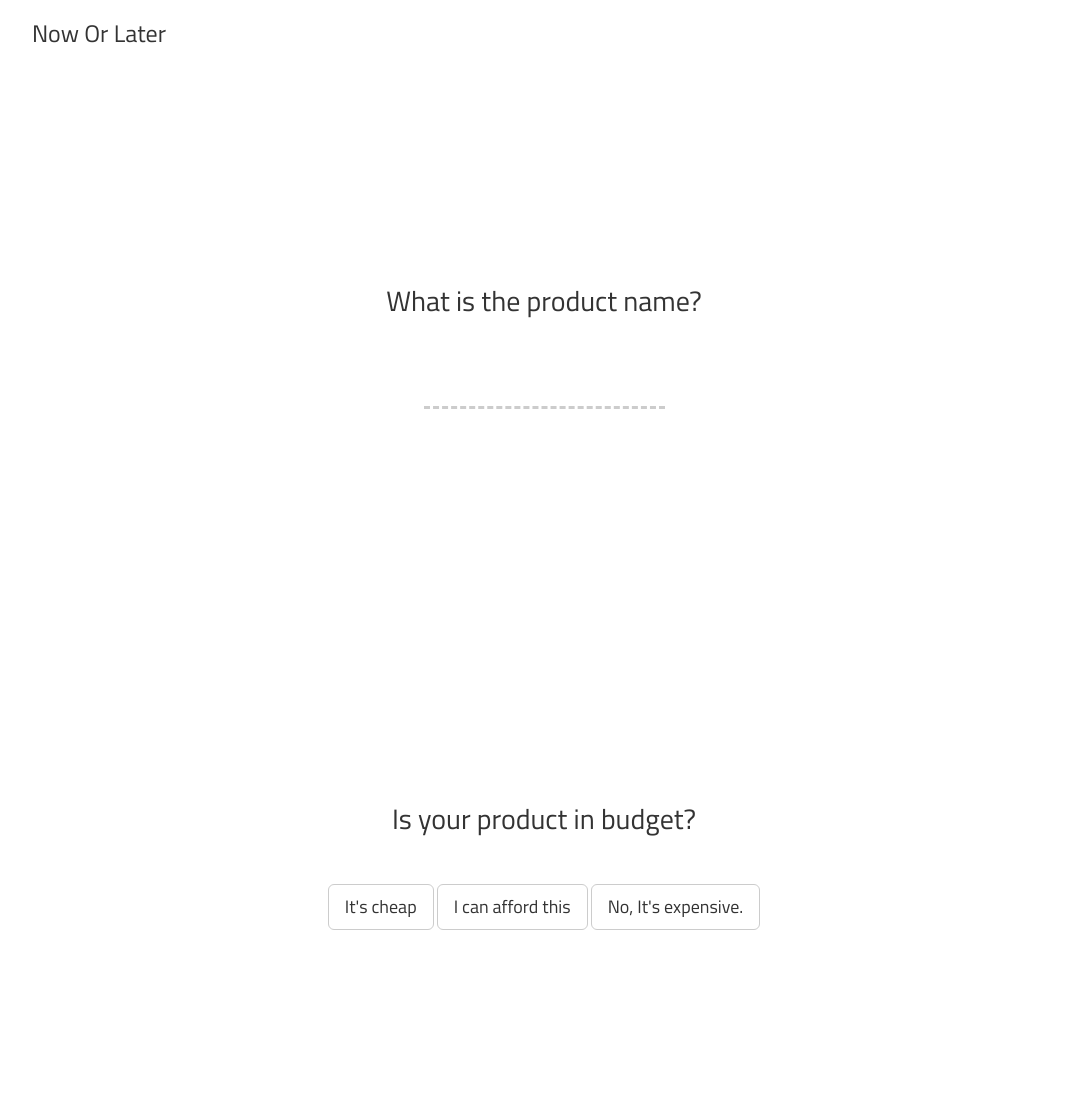
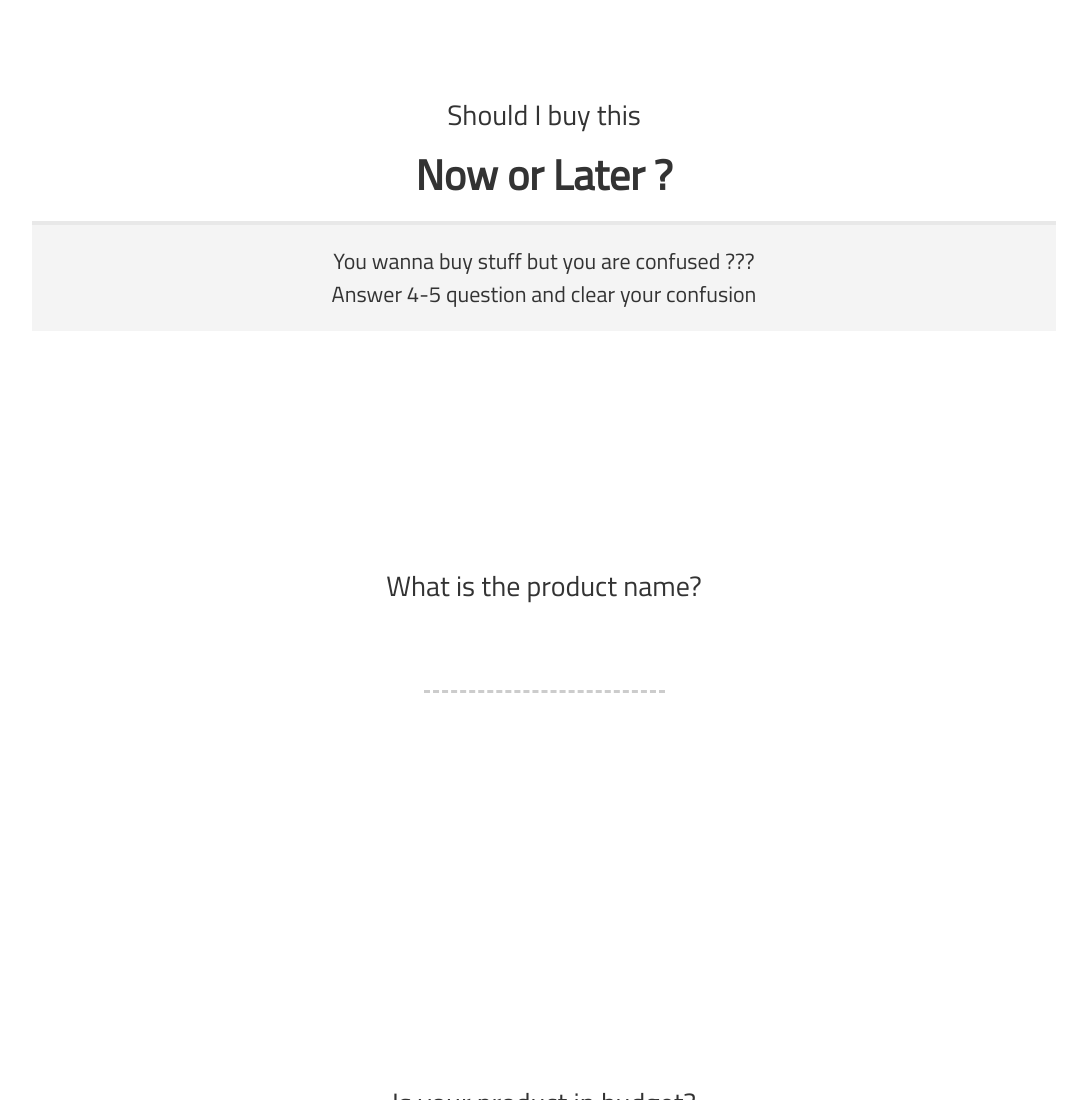
Before and after one commit to ck-86/noworlater, a website: page public/index.html in a window 1280 px wide. Shown: the top 1100 px of the page, without its empty margins (96-1183 px from the left). Drawn offline with Linux system fonts and the light colour scheme.

Commit message:
Content revamped

```diff
--- a/public/css/style.css
+++ b/public/css/style.css
@@ -34,3 +34,26 @@ textarea:focus, input:focus{
     padding: 250px 20px;
     text-align: center;
 }
+
+#intro {
+	text-align: center;
+	margin-top: 100px;
+	font-size: 22px;
+	line-height: 1.5;
+}
+
+#intro > h4 {
+	font-size: 28px;
+}
+
+#intro > h1 {
+	font-size: 42px;
+	font-weight: bold;
+}
+
+#intro > p {
+	border-top: 4px solid #E8E8E8;
+	margin-top: 24px;
+	padding: 20px;
+	background: #F4F4F4;
+}
--- a/public/index.html
+++ b/public/index.html
@@ -11,12 +11,21 @@
 
 
 	<div id="content">
-		<h3>Now Or Later</h3>
+
+		<div id="intro">
+			<h4>Should I buy this</h4>
+			<h1>Now or Later ?</h1>
+			<p>
+			You wanna buy stuff but you are confused ???
+				<br/>
+			Answer 4-5 question and clear your confusion</p>
+		</div>
+
 		<div id="questions">
 
 		</div>
 		<div id="result">
-			<h3 id="message"></h3>
+			<h3 id="message">	</h3>
 		</div>
 
 	</div>
```
